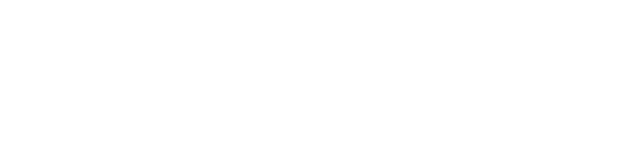
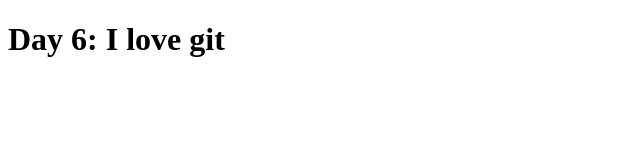
Before and after one commit to ashx3s/day6_gitignore-stuff, a plain HTML site: page index.html in a window 1280 px wide. Shown: the whole page, without its empty margins (0-640 px from the left). Drawn offline with Linux system fonts and the light colour scheme.

Commit message:
added a h1 title

```diff
--- a/index.html
+++ b/index.html
@@ -9,7 +9,9 @@
 </head>
 
 <body>
-
+  <main>
+    <h1>Day 6: I love git</h1>
+  </main>
 </body>
 
 </html>
```
